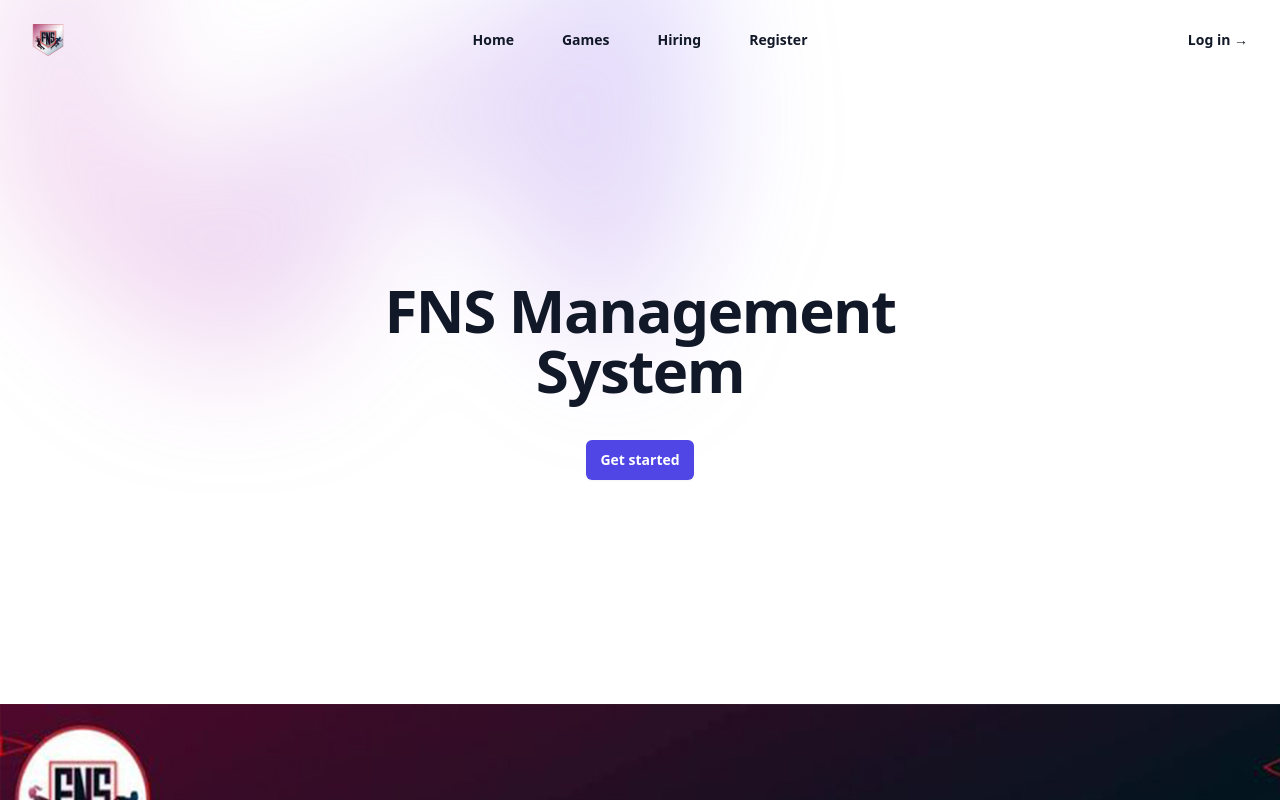
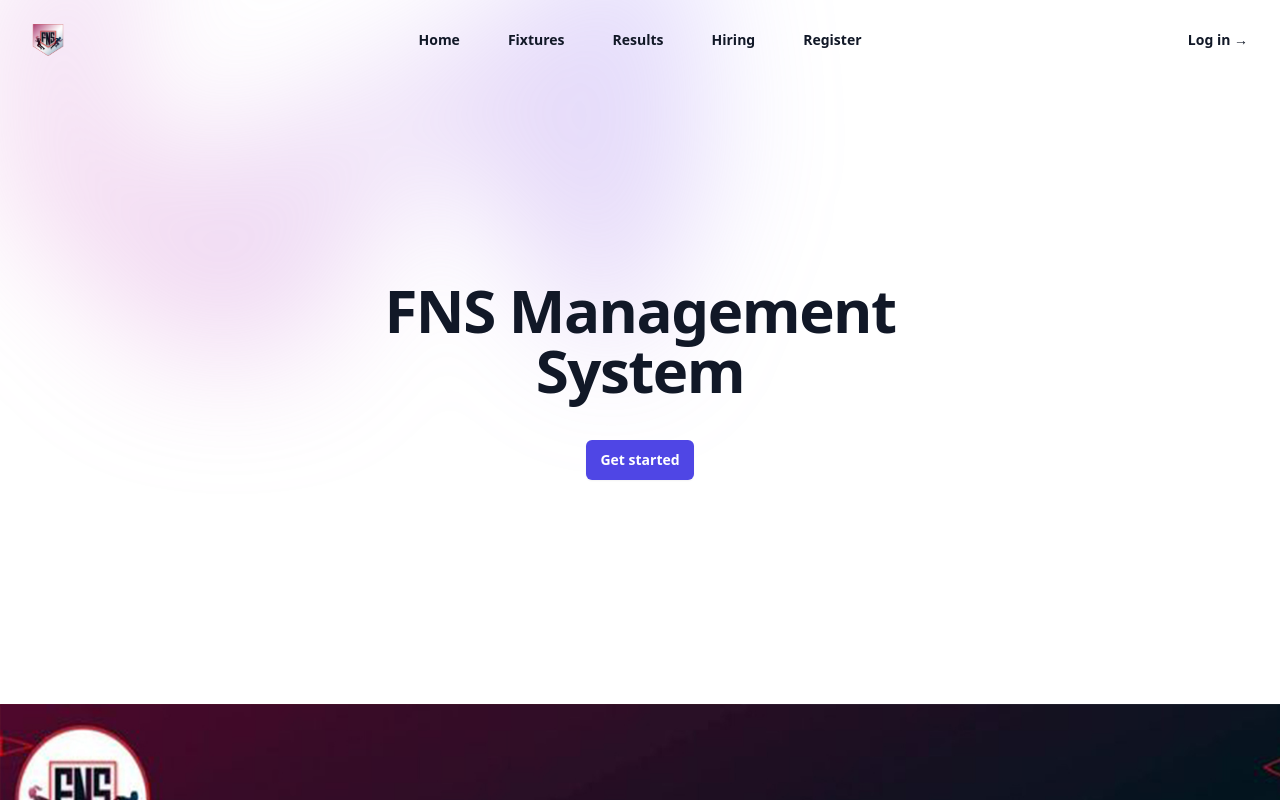
Before and after one commit to umar-abdullah22/fns-frontend-react, a React (Create React App) app: page / in a window 1280 px wide. Shown: the top 800 px of the page. Built offline with nearby package versions, Linux system fonts and the light colour scheme.

Commit message:
1:43pm commit

```diff
--- a/src/Fixtures.js
+++ b/src/Fixtures.js
@@ -1,5 +1,5 @@
 import React from 'react';
-
+import Navbar from './Navbar.js';
 const fixtures = [
   {
     teamA: 'Team A',
@@ -36,6 +36,11 @@ const fixtures = [
 const Fixtures = () => {
   return (
     <div className="container mx-auto px-4 py-8">
+      <Navbar/>
+      <br/>
+      <br/>
+      <br/>
+      <br/>
       <h2 className="text-3xl font-bold text-center mb-6">Fixtures</h2>
       <div className="grid gap-6">
         {fixtures.map((fixture, index) => (
--- a/src/Navbar.js
+++ b/src/Navbar.js
@@ -7,9 +7,10 @@ import { Link } from 'react-router-dom';
 
 const navigation = [
   { name: 'Home', href: '/' },
-  { name: 'Games', href: '#' },
+  { name: 'Fixtures', href: '/fixtures' },
+  { name: 'Results', href: '/results' },
   { name: 'Hiring', href: '/hiring' },
-  { name: 'Register', href: 'team-register' },
+  { name: 'Register', href: '/team-register' },
 ];
 
 export default function Example() {
--- a/src/Register.js
+++ b/src/Register.js
@@ -1,5 +1,5 @@
 import React, { useState } from 'react';
-
+import Navbar from './Navbar.js';
 const RegisterTeamComponent = () => {
   const [teamData, setTeamData] = useState({
     captainName: '',
@@ -22,6 +22,11 @@ const RegisterTeamComponent = () => {
 
   return (
     <div>
+<Navbar/>
+      <br/>
+      <br/>
+      <br/>
+      <br/>
       <div className="mb-8"></div> {/* Section break */}
       <p className="text-gray-800 text-lg mb-4">
         Please provide the following information to register your team:
```
Also changed, not shown: tailwind.config.js (line endings or trailing spaces).
